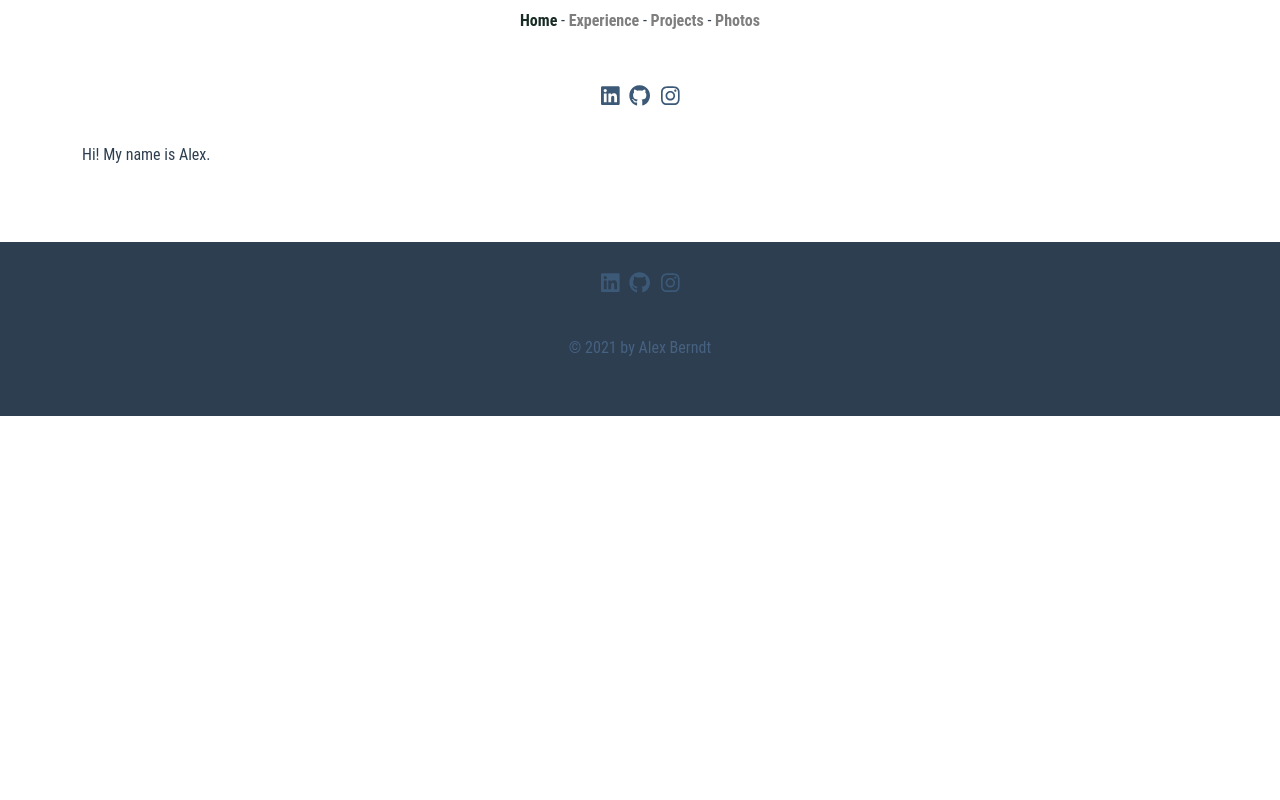
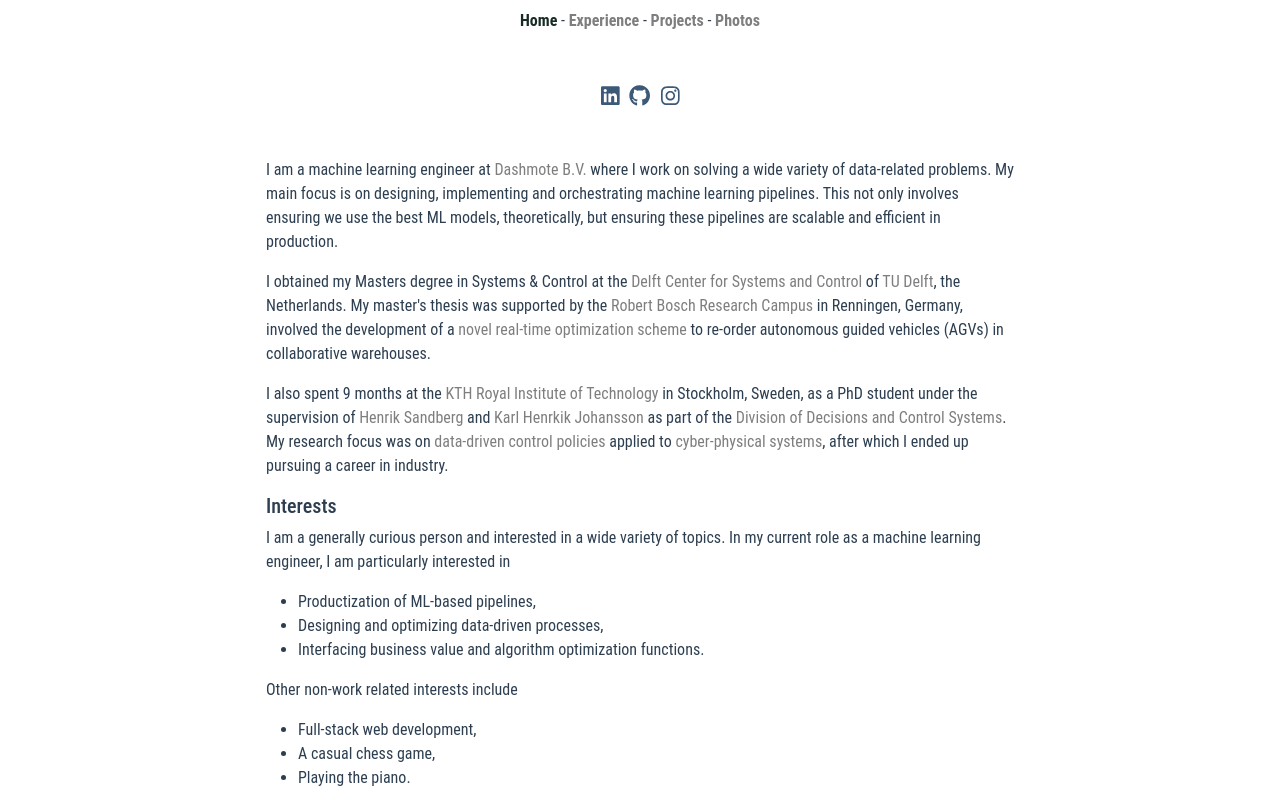
Before and after one commit to alexberndt/cv, a Vue app: page / in a window 1280 px wide. Shown: the part 420-1220 px from the top of the page. Before the commit the page ends 836 px from the top, so only its background shows below. Built offline with nearby package versions, Linux system fonts and the light colour scheme.

Commit message:
Updated Home page content

```diff
--- a/package.json
+++ b/package.json
@@ -3,7 +3,7 @@
   "version": "0.1.0",
   "private": true,
   "scripts": {
-    "serve": "vue-cli-service serve",
+    "serve": "cross-env NODE_OPTIONS=\"--openssl-legacy-provider --inspect\" vue-cli-service serve",
     "build": "vue-cli-service build",
     "lint": "vue-cli-service lint"
   },
--- a/src/views/Home.vue
+++ b/src/views/Home.vue
@@ -1,8 +1,54 @@
 <template>
   <div class="home">
-    <span>
-      Hi! My name is Alex.
-    </span>
+    <p>
+      I am a machine learning engineer at <a href="https://dashmote.com/ai-labs/">Dashmote B.V.</a>
+      where I work on solving a wide variety of data-related problems.
+      My main focus is on designing, implementing and orchestrating
+      machine learning pipelines. This not only involves ensuring we
+      use the best ML models, theoretically, but ensuring these pipelines
+      are scalable and efficient in production.
+    </p>
+    <p>
+      I obtained my Masters degree in Systems & Control at the
+      <a href="https://www.tudelft.nl/3me/over/afdelingen/delft-center-for-systems-and-control">Delft Center for Systems and Control</a>
+       of <a href="https://www.tudelft.nl/en/">TU Delft</a>,
+        the Netherlands.
+      My master's thesis was supported by the
+      <a href="https://www.bosch-ai.com/">Robert Bosch Research Campus</a> in Renningen, Germany,
+      involved the development of a
+      <a href="https://repository.tudelft.nl/islandora/object/uuid%3Ad70c13ac-a992-4408-a7db-30033eec987d"> novel real-time optimization scheme</a>
+       to re-order autonomous guided vehicles
+       (AGVs) in collaborative warehouses.
+    </p>
+    <p>I also spent 9 months at the
+      <a href="https://www.kth.se/en">KTH Royal Institute of Technology</a>
+      in Stockholm, Sweden, as a PhD student under the supervision of
+      <a href="https://people.kth.se/~hsan/">Henrik Sandberg</a>
+      and
+      <a href="https://people.kth.se/~kallej/">Karl Henrkik Johansson</a>
+      as part of the
+      <a href="https://www.kth.se/is/dcs/">Division of Decisions and Control Systems</a>.
+      My research focus was on
+      <a href="https://www.youtube.com/watch?v=oulLR06lj_E">data-driven control policies</a>
+      applied to
+      <a href="https://ptolemy.berkeley.edu/projects/cps/">cyber-physical systems</a>,
+      after which I ended up pursuing a career in industry.
+    </p>
+    <h5>Interests</h5>
+    <p>I am a generally curious person and interested in a wide variety of topics.
+      In my current role as a machine learning engineer, I am particularly interested in
+    </p>
+    <ul>
+      <li>Productization of ML-based pipelines,</li>
+      <li>Designing and optimizing data-driven processes,</li>
+      <li>Interfacing business value and algorithm optimization functions.</li>
+    </ul>
+    <p>Other non-work related interests include</p>
+    <ul>
+      <li>Full-stack web development,</li>
+      <li>A casual chess game,</li>
+      <li>Playing the piano.</li>
+    </ul>
   </div>
 </template>
 
@@ -20,4 +66,17 @@ export default {
 h1 {
   text-align: center
 }
+.container {
+  max-width: 768px;
+  margin: auto;
+  overflow: auto;
+  padding: 20px 10px;
+}
+a {
+  text-decoration: none;
+  color: var(--text-navbar);
+}
+a.hover {
+  color: var(--text-highlight);
+}
 </style>
```
